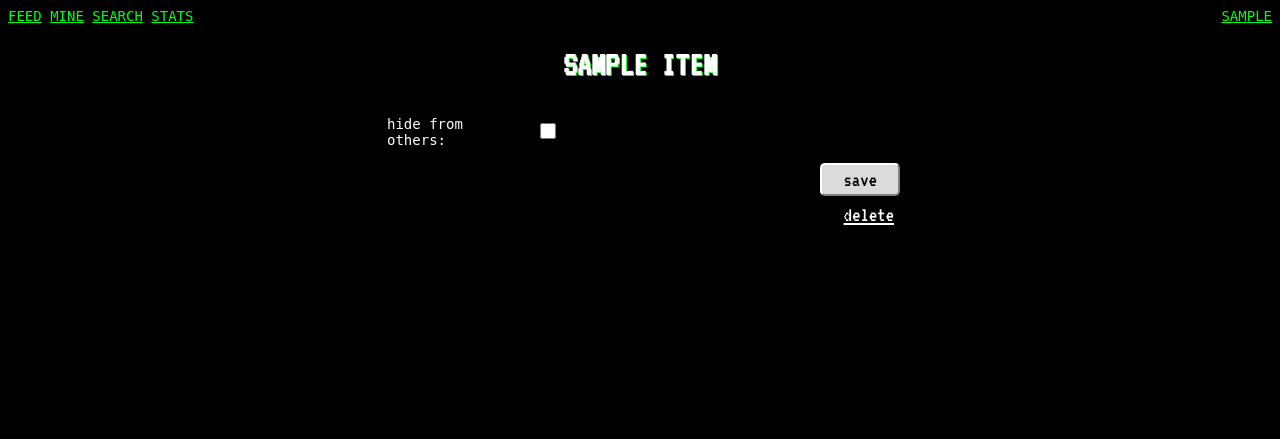
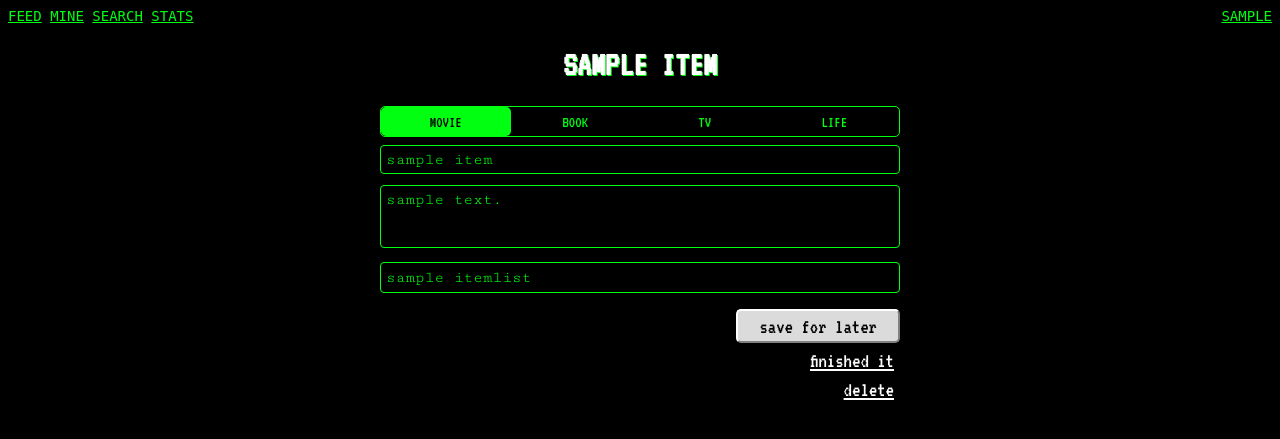
Before and after one commit to cbfif47/gumsup, a Django app: page /items/00000000-0000-0000-0000-000000000001/edit2 in a window 1280 px wide. Shown: the top 439 px of the page. Run offline with Django 3.2, Linux system fonts and the light colour scheme; a user stored in the database is signed in; tables that the repository leaves empty hold one stand-in row (values such as "Sample post"); parts of the project's set-up code (start-up, migrations or seed data) failed here and were passed over; some libraries are stand-ins or nearby versions; some web fonts are replaced.

Commit message:
copy main form

```diff
--- a/templates/items/edit_item2.html
+++ b/templates/items/edit_item2.html
@@ -3,15 +3,38 @@
 {% block title %}edit {{item.name}}{% endblock %}
 {% block content %}
   <h1>{{ item.name }}</h1>
-  <form action="{% url 'edit-item' item.id %}" method="post" novalidate class="postform" name="editform">
-        {% csrf_token %}
+    <form action="{% url 'items' %}?from={{ from }}" method="post" novalidate class="postform" name="mainform" onsubmit="return validateForm()">
+        {% csrf_token %}{{ form.user.as_hidden }}{{ form.original_item.as_hidden }}
+      <div class="row tabs">
+          {% for radio in form.item_type %}
+            <label class="tab" for="{{ radio.id_for_label }}">
+              {{ radio.tag }}
+              <div class="tab-box">{{ radio.choice_label|upper }}</div>
+            </label>
+          {% endfor %}
+      </div>
     <div class="row">
-      <div class="col-30 vertical-center word-break">hide from others:</div>
-      <div class="col-70">{{ form.hide_from_feed }}</div>
+        {{ form.name }}
+    </div>
+    <div class="row form-author">
+        {{ form.author }}
     </div>
     <div class="row">
-        <input class="primary-button" type="submit" value="save">
+      <div class="col-100">
+        {{ form.note }}
+      </div>
     </div>
+    <div class="row">
+      <div class="col-100">
+        {{ form.item_list }}
+      </div>
+    </div>
+    <div class="row ">
+        <input class="primary-button" type="submit" value="save for later" >
+    </div>
+      <div class="row">
+          <button class="secondary-button" type="submit" formaction="{% url 'items' %}?status=done&from={{ from }}">finished it</button>
+      </div>
     </form>
     <a href="{% url 'delete-item' item.id %}"><button class="secondary-button">delete</button></a>
 {% endblock %}
```
